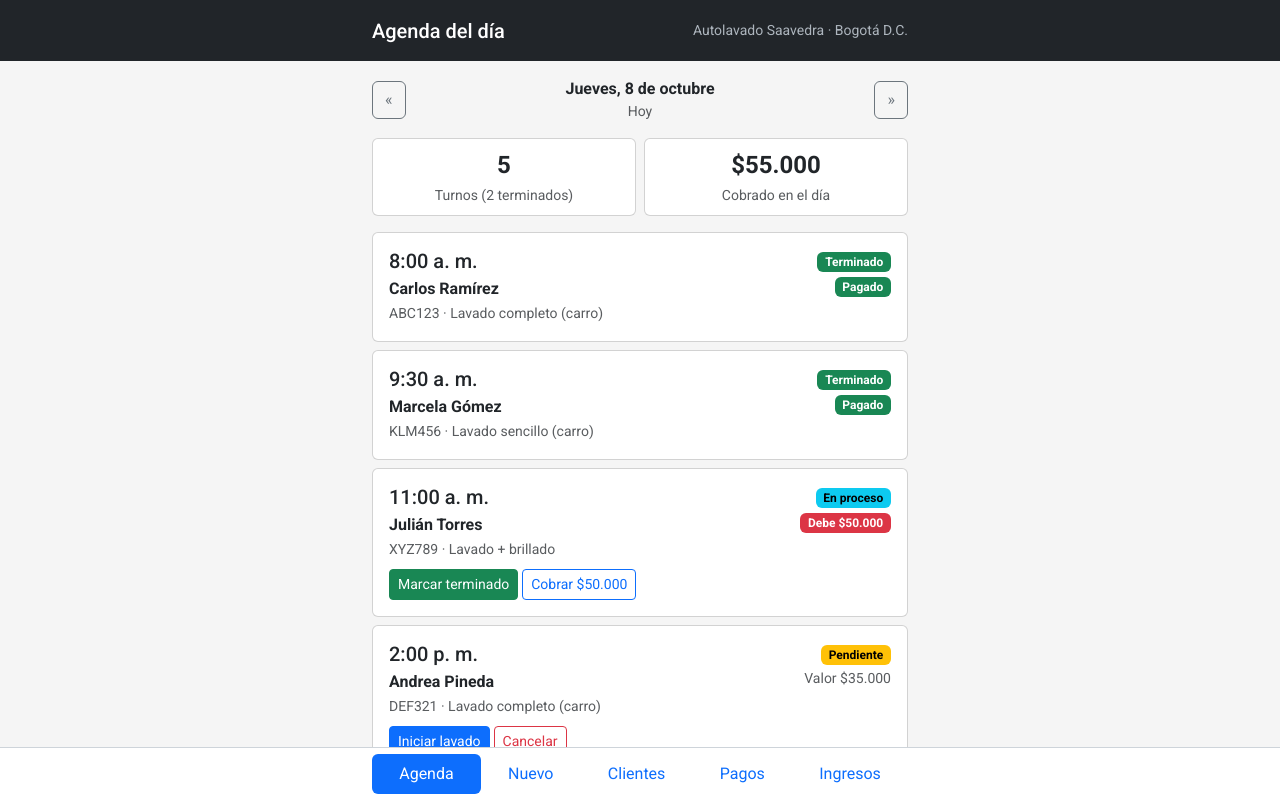
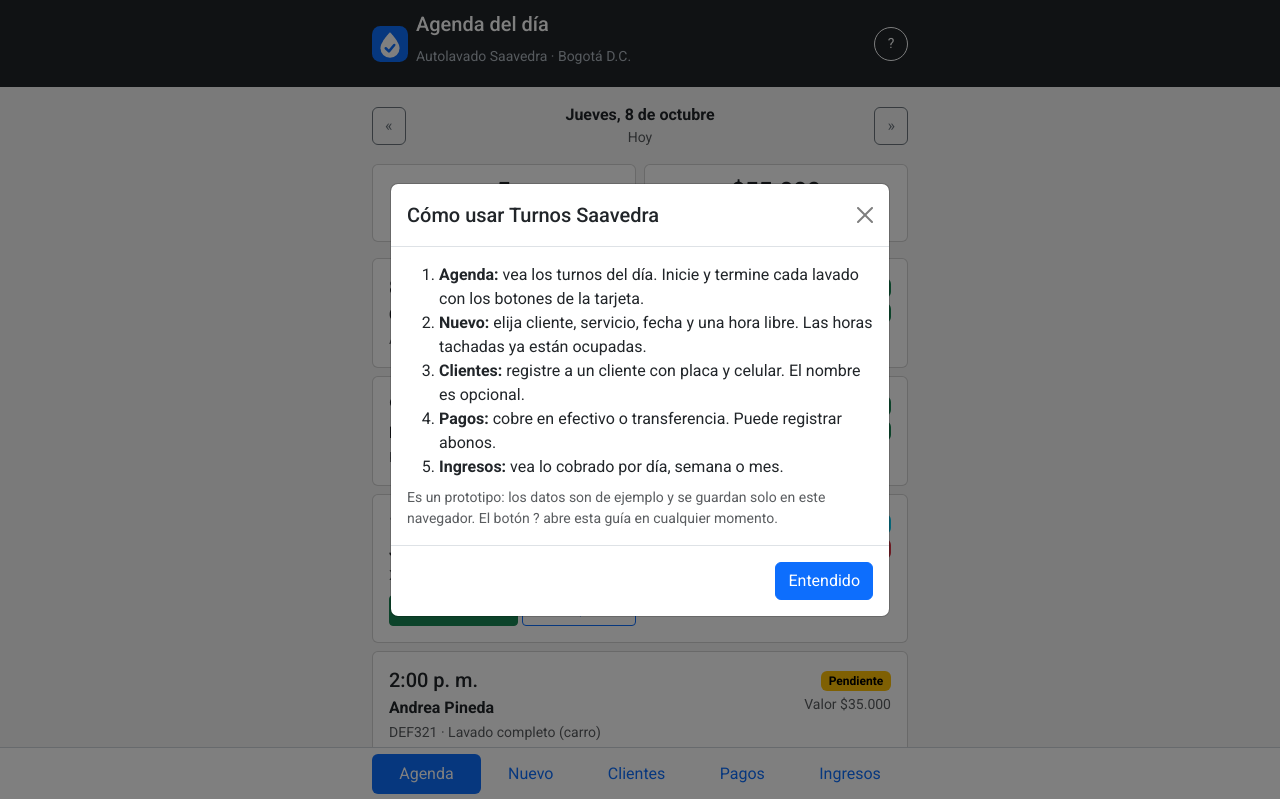
Before and after one commit to BrayanSaavedra/turnos-saavedra-prototipo, a plain HTML site: page index.html in a window 1280 px wide. Shown: the top 799 px of the page. Drawn offline with nearby package versions, Linux system fonts and the light colour scheme.

Commit message:
v1.1: ventanas de confirmacion y guia de uso, logo, nombre de cliente opcional
- Reemplaza los confirm() del navegador por ventanas (modales de Bootstrap).
- Agrega guia de uso (primer ingreso y boton de ayuda) y logo en la cabecera.
- El nombre del cliente pasa a ser opcional (registro rapido).
- Carga bootstrap.bundle.min.js en las cinco pantallas.

Co-Authored-By: Claude Sonnet 5.5 <noreply@anthropic.com>

```diff
--- a/index.html
+++ b/index.html
@@ -17,6 +17,7 @@
     <div id="toast" class="toast" role="status" aria-live="polite"></div>
   </div>
 
+  <script src="https://cdn.jsdelivr.net/npm/bootstrap@5.3.3/dist/js/bootstrap.bundle.min.js"></script>
   <script src="js/app.js"></script>
   <script>
     // Pantalla 1: Agenda del día
@@ -84,21 +85,21 @@
       document.getElementById('app').innerHTML = html;
     }
 
-    document.addEventListener('click', e => {
+    document.addEventListener('click', async e => {
       const b = e.target.closest('button, a');
       if (!b) return;
       if (b.id === 'ayer') { fechaActual = Store.sumarDias(fechaActual, -1); dibujar(); }
       else if (b.id === 'manana') { fechaActual = Store.sumarDias(fechaActual, 1); dibujar(); }
       else if (b.id === 'reset') {
         e.preventDefault();
-        if (confirm('¿Restablecer los datos de prueba? Se borrarán los turnos, clientes y pagos que haya creado.')) {
+        if (await UI.confirmar('Restablecer datos de prueba', 'Se borrarán los turnos, clientes y pagos que haya creado y volverán los datos de ejemplo.', 'Sí, restablecer', 'btn-danger')) {
           Store.restablecer(); fechaActual = Store.hoy(); dibujar(); UI.aviso('Datos de prueba restablecidos');
         }
       }
       else if (b.dataset.accion === 'iniciar') { Store.cambiarEstado(b.dataset.id, 'en_proceso'); dibujar(); UI.aviso('Lavado iniciado'); }
       else if (b.dataset.accion === 'terminar') { Store.cambiarEstado(b.dataset.id, 'terminado'); dibujar(); UI.aviso('Servicio terminado'); }
       else if (b.dataset.accion === 'cancelar') {
-        if (confirm('¿Cancelar este turno?')) { Store.cambiarEstado(b.dataset.id, 'cancelado'); dibujar(); UI.aviso('Turno cancelado'); }
+        if (await UI.confirmar('Cancelar turno', '¿Seguro que desea cancelar este turno? El horario quedará libre.', 'Sí, cancelar turno', 'btn-danger')) { Store.cambiarEstado(b.dataset.id, 'cancelado'); dibujar(); UI.aviso('Turno cancelado'); }
       }
     });
 
--- a/js/app.js
+++ b/js/app.js
@@ -132,12 +132,13 @@ const Store = (() => {
     nombre = (nombre || '').trim();
     telefono = (telefono || '').replace(/\s+/g, '');
     placa = (placa || '').trim().toUpperCase();
-    if (nombre.length < 3) return { ok: false, error: 'Escriba el nombre completo del cliente.' };
+    if (nombre && nombre.length < 3) return { ok: false, error: 'Si escribe el nombre, debe tener al menos 3 letras (o déjelo vacío).' };
     if (!/^3\d{9}$/.test(telefono)) return { ok: false, error: 'El celular debe tener 10 dígitos y empezar por 3.' };
     if (!/^[A-Z]{3}\d{2}[A-Z0-9]$/.test(placa)) return { ok: false, error: 'La placa debe tener el formato ABC123 (o ABC12D para moto).' };
     if (!autoriza) return { ok: false, error: 'Se necesita la autorización de tratamiento de datos (Ley 1581 de 2012).' };
     const d = cargar();
     if (d.clientes.some(c => c.placa === placa)) return { ok: false, error: 'Ya existe un cliente con esa placa.' };
+    if (!nombre) nombre = 'Cliente ' + placa; // registro rápido: el nombre es opcional
     const nuevo = { id: 'c' + d.contador.c++, nombre, telefono, placa };
     d.clientes.push(nuevo);
     guardar();
@@ -225,11 +226,19 @@ const UI = (() => {
   ];
 
   // Barra superior y menú inferior con componentes de Bootstrap 5
+  const LOGO = '<svg width="36" height="36" viewBox="0 0 34 34" aria-hidden="true" class="flex-shrink-0">' +
+    '<rect width="34" height="34" rx="8" fill="#0d6efd"/>' +
+    '<path d="M17 6C17 6 8 15 8 21a9 9 0 0 0 18 0C26 15 17 6 17 6z" fill="#fff"/>' +
+    '<path d="M13 21l3 3 5-6" stroke="#0d6efd" stroke-width="2.4" fill="none" stroke-linecap="round" stroke-linejoin="round"/></svg>';
+
   function pantalla(activa, titulo, subtitulo) {
     document.getElementById('header').innerHTML =
-      '<div class="container" style="max-width:560px">' +
-        '<span class="navbar-brand mb-0 h1">' + esc(titulo) + '</span>' +
-        (subtitulo ? '<span class="navbar-text small d-block">' + esc(subtitulo) + '</span>' : '') +
+      '<div class="container d-flex flex-nowrap align-items-center gap-2" style="max-width:560px">' + LOGO +
+        '<div class="flex-grow-1" style="min-width:0">' +
+          '<span class="navbar-brand mb-0 h1">' + esc(titulo) + '</span>' +
+          (subtitulo ? '<span class="navbar-text small d-block">' + esc(subtitulo) + '</span>' : '') +
+        '</div>' +
+        '<button type="button" class="btn btn-outline-light btn-sm rounded-circle flex-shrink-0" id="btn-ayuda" aria-label="Ayuda: cómo usar la aplicación" style="width:34px;height:34px">?</button>' +
       '</div>';
     document.getElementById('nav').innerHTML =
       '<div class="container" style="max-width:560px"><ul class="nav nav-pills nav-fill w-100">' +
@@ -237,6 +246,68 @@ const UI = (() => {
         '<li class="nav-item"><a class="nav-link py-2 px-1' + (clave === activa ? ' active' : '') + '" href="' + href + '"' +
         (clave === activa ? ' aria-current="page"' : '') + '>' + texto + '</a></li>').join('') +
       '</ul></div>';
+    document.getElementById('btn-ayuda').addEventListener('click', ayuda);
+    guiaPrimeraVez();
+  }
+
+  // ---------- Ventanas (modales de Bootstrap) ----------
+  // Cada ventana es un elemento nuevo que se elimina al cerrarse (evita reutilizar un modal viejo).
+  function ventana(id, cuerpoHTML) {
+    const el = document.createElement('div');
+    el.id = id + '-' + Date.now();
+    el.className = 'modal fade';
+    el.tabIndex = -1;
+    el.setAttribute('aria-hidden', 'true');
+    el.innerHTML = '<div class="modal-dialog modal-dialog-centered"><div class="modal-content">' + cuerpoHTML + '</div></div>';
+    document.body.appendChild(el);
+    el.addEventListener('hidden.bs.modal', () => {
+      const instancia = bootstrap.Modal.getInstance(el);
+      if (instancia) instancia.dispose();
+      el.remove();
+    });
+    return el;
+  }
+
+  // Ventana de confirmación (mensaje de confirmación antes de una acción importante).
+  function confirmar(titulo, mensaje, textoOk, claseOk) {
+    return new Promise(resolver => {
+      const el = ventana('modal-confirmar',
+        '<div class="modal-header"><h5 class="modal-title">' + esc(titulo) + '</h5>' +
+        '<button type="button" class="btn-close" data-bs-dismiss="modal" aria-label="Cerrar"></button></div>' +
+        '<div class="modal-body">' + esc(mensaje) + '</div>' +
+        '<div class="modal-footer"><button type="button" class="btn btn-outline-secondary" data-bs-dismiss="modal">No, volver</button>' +
+        '<button type="button" class="btn ' + (claseOk || 'btn-primary') + '" id="modal-confirmar-ok">' + esc(textoOk || 'Sí, continuar') + '</button></div>');
+      const m = bootstrap.Modal.getOrCreateInstance(el);
+      let acepto = false;
+      el.querySelector('#modal-confirmar-ok').addEventListener('click', () => { acepto = true; m.hide(); });
+      el.addEventListener('hidden.bs.modal', () => resolver(acepto), { once: true });
+      m.show();
+    });
+  }
+
+  // Guía de uso (recomendación 2 de la evaluación: ayuda en el primer uso).
+  function ayuda() {
+    const el = ventana('modal-ayuda',
+      '<div class="modal-header"><h5 class="modal-title">Cómo usar Turnos Saavedra</h5>' +
+      '<button type="button" class="btn-close" data-bs-dismiss="modal" aria-label="Cerrar"></button></div>' +
+      '<div class="modal-body"><ol class="mb-2">' +
+      '<li><strong>Agenda:</strong> vea los turnos del día. Inicie y termine cada lavado con los botones de la tarjeta.</li>' +
+      '<li><strong>Nuevo:</strong> elija cliente, servicio, fecha y una hora libre. Las horas tachadas ya están ocupadas.</li>' +
+      '<li><strong>Clientes:</strong> registre a un cliente con placa y celular. El nombre es opcional.</li>' +
+      '<li><strong>Pagos:</strong> cobre en efectivo o transferencia. Puede registrar abonos.</li>' +
+      '<li><strong>Ingresos:</strong> vea lo cobrado por día, semana o mes.</li></ol>' +
+      '<p class="text-muted small mb-0">Es un prototipo: los datos son de ejemplo y se guardan solo en este navegador. El botón ? abre esta guía en cualquier momento.</p></div>' +
+      '<div class="modal-footer"><button type="button" class="btn btn-primary" data-bs-dismiss="modal">Entendido</button></div>');
+    bootstrap.Modal.getOrCreateInstance(el).show();
+  }
+
+  function guiaPrimeraVez() {
+    let vista = false;
+    try {
+      vista = localStorage.getItem('turnosSaavedra_guia') === '1';
+      localStorage.setItem('turnosSaavedra_guia', '1');
+    } catch (e) { vista = true; }
+    if (!vista) setTimeout(ayuda, 400);
   }
 
   let temporizador;
@@ -250,5 +321,5 @@ const UI = (() => {
 
   function param(nombre) { return new URLSearchParams(location.search).get(nombre); }
 
-  return { dinero, fecha, fechaCorta, hora12, esc, pantalla, aviso, param };
+  return { dinero, fecha, fechaCorta, hora12, esc, pantalla, aviso, param, confirmar, ayuda };
 })();
```
Also changed, not shown: clientes.html (+2 -1 lines), ingresos.html (+1 -0 lines), nuevo.html (+1 -0 lines), pagos.html (+1 -0 lines).
